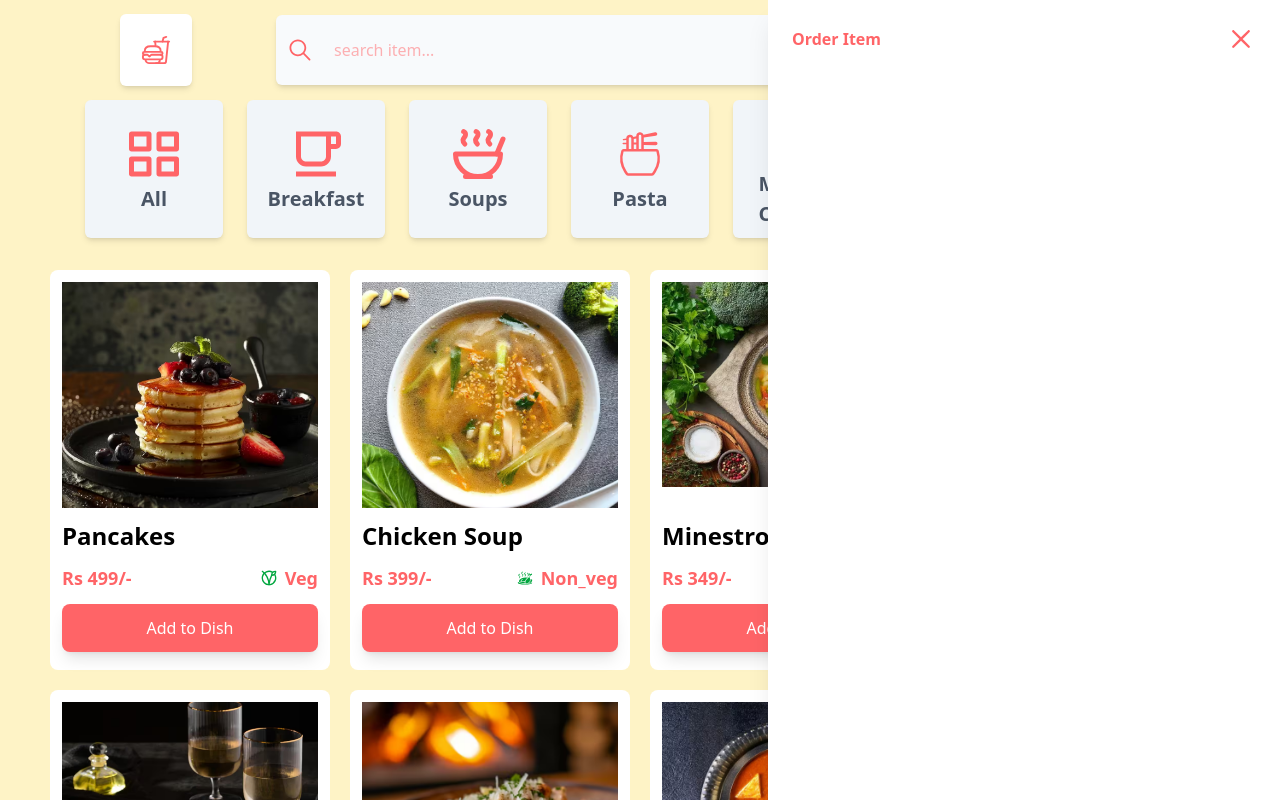
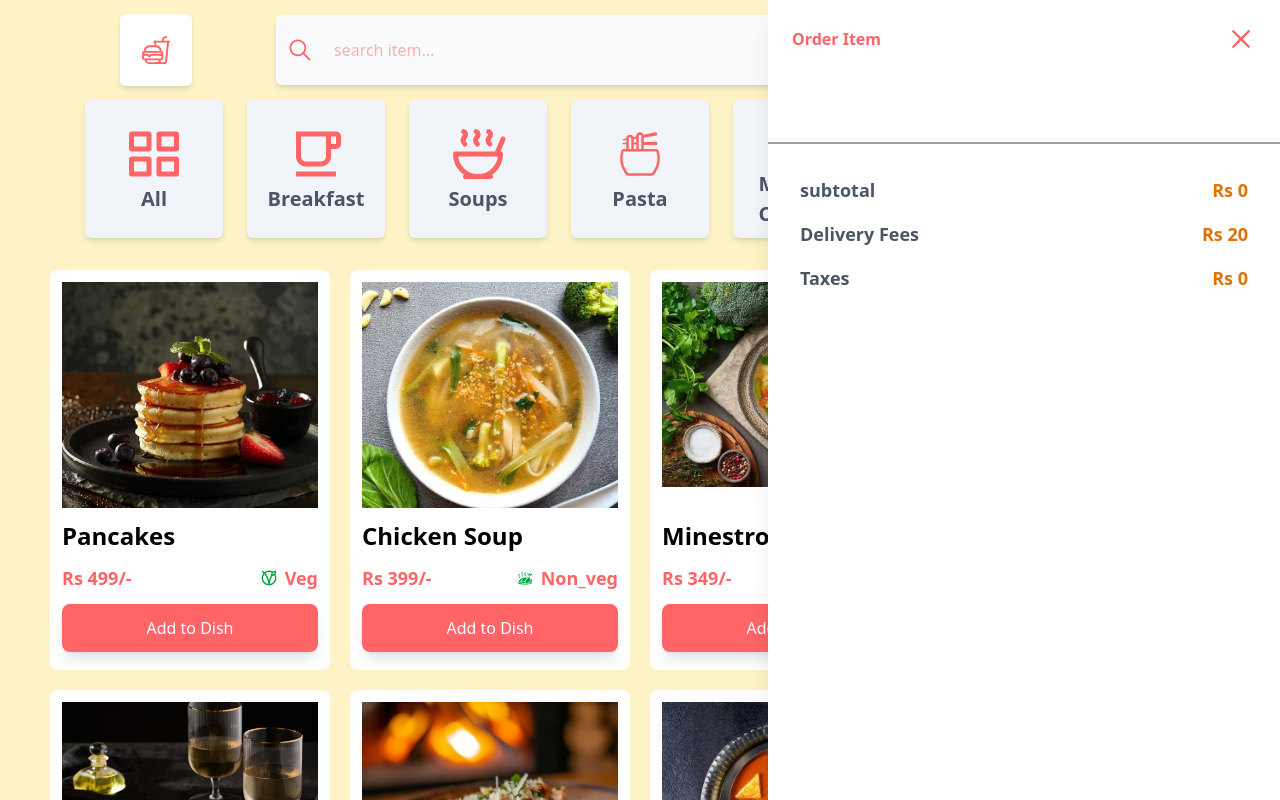
Before and after one commit to RupaliShelki/food-delivery-website, a React (Vite) app in the folder food-delivery-app/: page / in a window 1280 px wide. Shown: the top 800 px of the page. Built offline with nearby package versions, Linux system fonts and the light colour scheme.

Commit message:
price  box

```diff
--- a/food-delivery-app/src/components/card2.jsx
+++ b/food-delivery-app/src/components/card2.jsx
@@ -8,7 +8,7 @@ function card2({id,name,price,image,qty}) {
   let dispatch=useDispatch()
   return (
     <div className="w-full h-[130px] py-2 px-5  shadow-lg">
-      <div className="w-[90%] h-full  gap-5 inline-flex">
+      <div className="w-[90%] h-full  gap-3 inline-flex">
         <div className="w-[60%] h-full overflow-hidden rounded-lg gap-[20px]">
           <img src={image} alt="" className="object-cover" />
         </div>
--- a/food-delivery-app/src/pages/home.jsx
+++ b/food-delivery-app/src/pages/home.jsx
@@ -28,6 +28,11 @@ function home() {
   }
 
   let items = useSelector((state) => state.cart);
+
+  let subtotal= items.reduce((total,item)=>total+item.price,0)
+  let deliveryFee=20;
+  let taxes= subtotal*0.5/100
+  let total= subtotal+deliveryFee+taxes
 
   return (
     <>
@@ -80,6 +85,20 @@ function home() {
             <Card2 id={item.id} name={item.name} price={item.price} image={item.image} qty={item.qty} />
             ))}
           </div>
+          <div className="w-full border-t-2  border-gray-400 mt-7 flex flex-col gap-4 p-8">
+            <div className="w-full flex justify-between items-center">
+              <span className="text-lg text-gray-600 font-semibold">subtotal</span>
+              <span className=" text-amber-600 font-semibold text-lg">Rs {subtotal}</span>
+            </div>
+             <div className="w-full flex justify-between items-center">
+              <span className="text-lg text-gray-600 font-semibold">Delivery Fees</span>
+              <span className=" text-amber-600 font-semibold text-lg">Rs {deliveryFee}</span>
+            </div>
+             <div className="w-full flex justify-between items-center">
+              <span className="text-lg text-gray-600 font-semibold">Taxes</span>
+              <span className=" text-amber-600 font-semibold text-lg">Rs {taxes}</span>
+            </div>
+          </div>
         </div>
         {/* :null)} */}
       </div>
```
